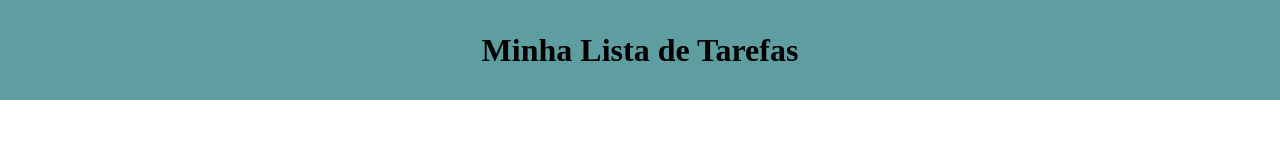
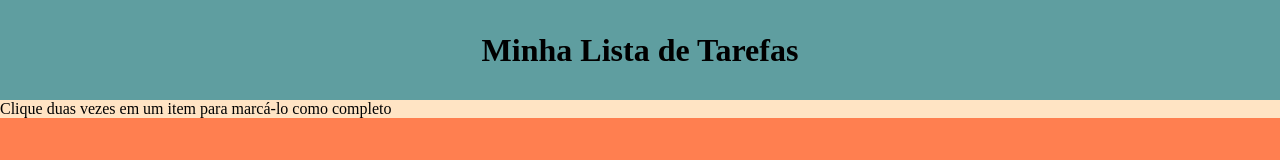
Before and after one commit to miyukishii/ToDo-List-Project, a website: page index.html in a window 1280 px wide. Drawn offline with Linux system fonts and the light colour scheme.

Commit message:
Requisito 2 - adicionando parágrafo

```diff
--- a/index.html
+++ b/index.html
@@ -11,6 +11,9 @@
     <header id="title-content">
         <h1>Minha Lista de Tarefas</h1>
     </header>
+    <section id="main-content">
+        <p id="funcionamento">Clique duas vezes em um item para marcá-lo como completo</p>
+    </section>
     <script src="script.js"></script>
 </body>
 </html>
--- a/style.css
+++ b/style.css
@@ -1,6 +1,10 @@
 * {
     margin:0;
     padding: 0;
+}
+
+body {
+    background-color: coral;
 }
 
 #title-content {
@@ -10,3 +14,7 @@
     align-items: center;
     height: 100px;
 }
+
+#main-content {
+    background-color: bisque;
+}
```
